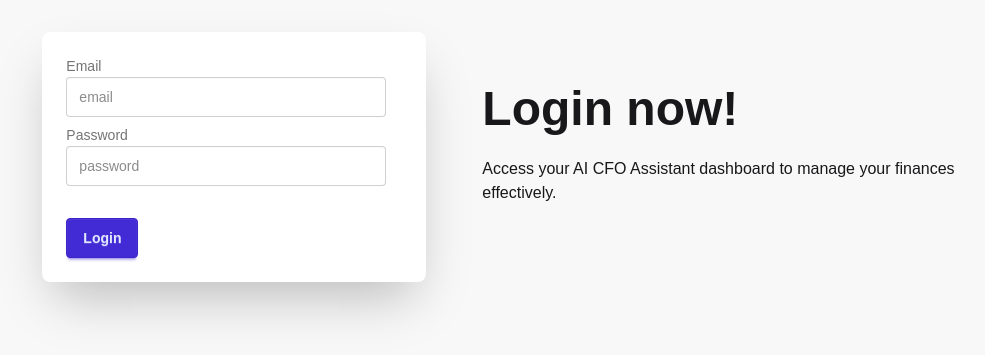
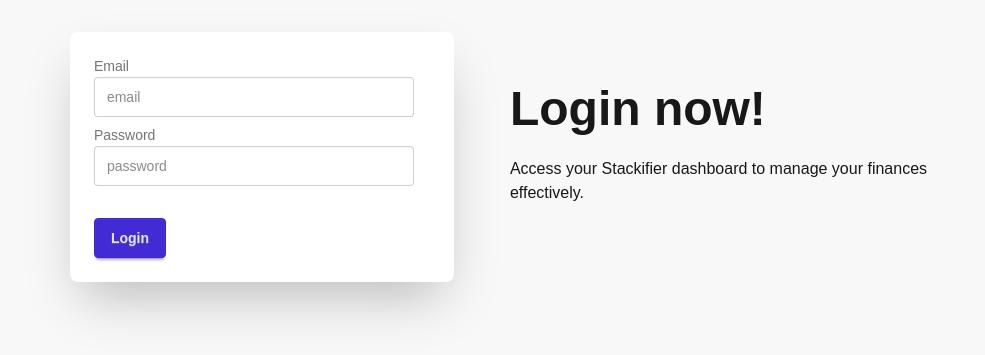
Before and after one commit to BryanTheLai/StackRAG-Frontend, a React (Vite) app: page /login in a window 1280 px wide. Shown: the part 243-598 px from the top of the page, without its empty margins (136-1121 px from the left). Built offline with nearby package versions, Linux system fonts and the light colour scheme; no server answers.

Commit message:
Update Login.tsx

```diff
--- a/src/pages/Login.tsx
+++ b/src/pages/Login.tsx
@@ -52,7 +52,7 @@
         <div className="text-center lg:text-left lg:pl-10">
           <h1 className="text-5xl font-bold">Login now!</h1>
           <p className="py-6">
-            Access your AI CFO Assistant dashboard to manage your finances
+            Access your Stackifier dashboard to manage your finances
             effectively.
           </p>
         </div>
```
